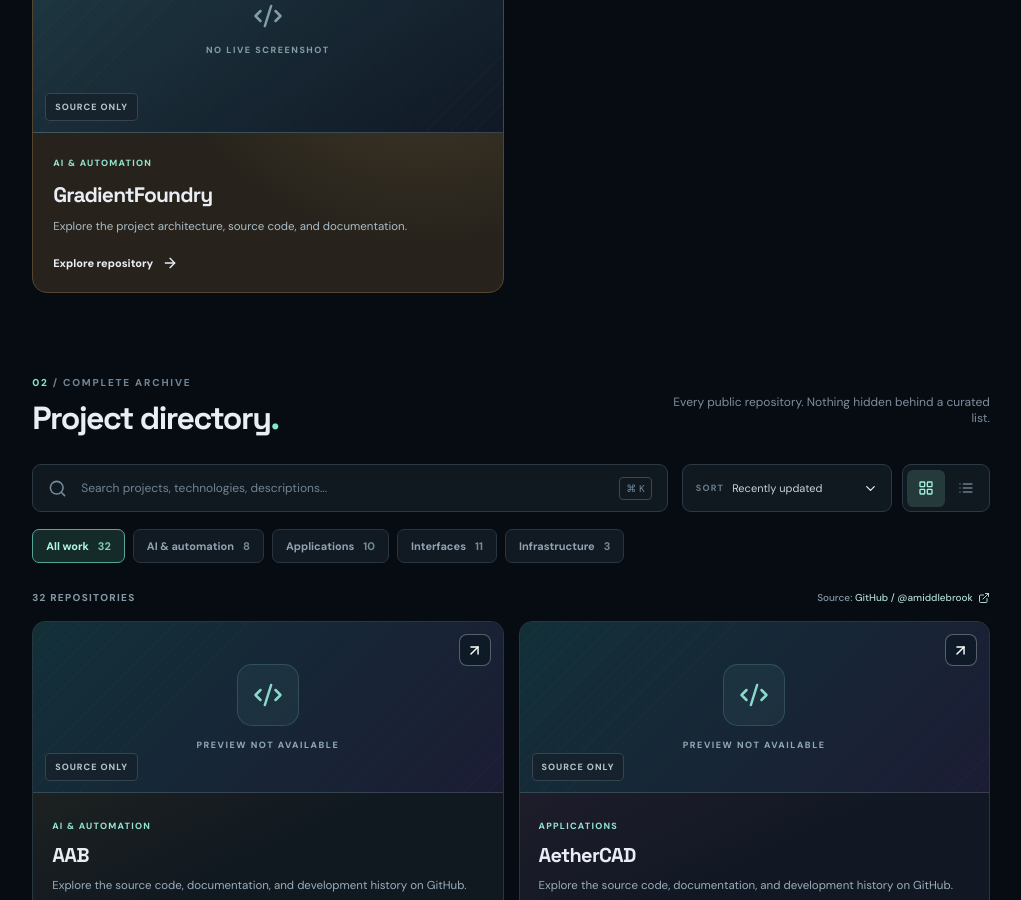
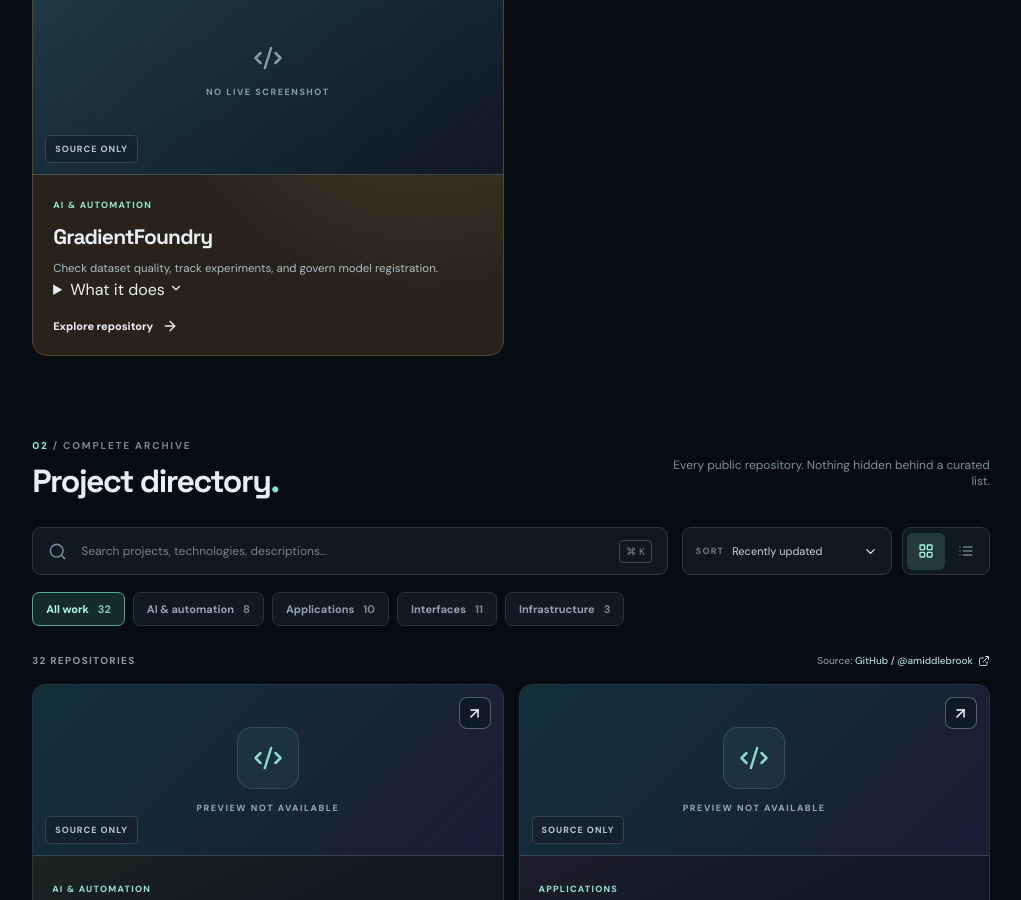
Before and after one commit to amiddlebrook/NorthStarSoftware, a React (Vite) app: page / in a window 1280 px wide. Shown: the part 1900-2800 px from the top of the page, without its empty margins (244-1265 px from the left). Built offline with nearby package versions, Linux system fonts and the light colour scheme.

Commit message:
Show curated summaries and expandable capabilities in portfolio thumbnails

```diff
--- a/App.tsx
+++ b/App.tsx
@@ -5,6 +5,7 @@ import {
   Menu, Search, Sparkles, Star, X
 } from 'lucide-react';
 import './styles.css';
+import { projectSummaries } from './projectSummaries';
 
 type Repo = {
   name: string;
@@ -63,10 +64,19 @@ function getMonogram(name: string) {
 function getColor(name: string): number {
   return [...name].reduce((x, c) => x + c.charCodeAt(0), 0) % 6;
 }
+function getProjectSummary(repo: Repo) {
+  const curated = projectSummaries[repo.name];
+  return {
+    short: curated?.short || repo.description?.trim() || 'Explore this project’s source code, documentation, and architecture.',
+    overview: curated?.overview || null
+  };
+}
+
 function ProjectCard({ repo, compact = false }: { repo: Repo; compact?: boolean }) {
   const live = cleanUrl(repo.live_url);
   const primary = live || repo.html_url;
   const category = categoryFor(repo);
+  const summary = getProjectSummary(repo);
   return (
     <article className={'project-card shade-' + getColor(repo.name) + (compact ? ' compact-card' : '')}>
       <a className="card-hitarea" href={primary} target="_blank" rel="noopener noreferrer" aria-label={live ? 'Open live app ' + repo.name : 'View repository for ' + repo.name} />
@@ -80,7 +90,8 @@ function ProjectCard({ repo, compact = false }: { repo: Repo; compact?: boolean
       <div className="card-body">
         <span className="eyebrow">{category}{repo.archived ? ' · Archived' : ''}</span>
         <h3>{repo.name.replace(/_/g, ' ')}</h3>
-        <p>{repo.description?.trim() || 'Explore the source code, documentation, and development history on GitHub.'}</p>
+        <p className="project-summary">{summary.short}</p>
+        {summary.overview && <details className="project-details"><summary>What it does <ChevronDown size={14}/></summary><p>{summary.overview}</p></details>}
       </div>
       <div className="card-bottom">
         <span className="card-meta"><span className="language-dot" />{repo.language || 'Repository'}</span>
@@ -140,7 +151,7 @@ function App() {
     const term = query.trim().toLowerCase();
     const items = repos.filter(r =>
       (category === 'All work' || categoryFor(r) === category) &&
-      (!term || [r.name, r.description || '', r.language || '', ...r.topics, categoryFor(r)].join(' ').toLowerCase().includes(term))
+      (!term || [r.name, r.description || '', projectSummaries[r.name]?.short || '', projectSummaries[r.name]?.overview || '', r.language || '', ...r.topics, categoryFor(r)].join(' ').toLowerCase().includes(term))
     );
     return items.sort((a, b) => {
       if (sort === 'name') return a.name.localeCompare(b.name);
@@ -232,7 +243,7 @@ function App() {
                       {repo.preview_image ? <img src={repo.preview_image} alt={'Actual preview of ' + repo.name} loading="lazy" decoding="async" /> : <div className="featured-empty"><Code2 size={30}/><span>NO LIVE SCREENSHOT</span></div>}
                       <span className={'preview-badge ' + (live ? 'live-badge' : '')}>{live ? 'LIVE APP' : repo.preview_image ? 'REPOSITORY MEDIA' : 'SOURCE ONLY'}</span>
                     </div>
-                    <div className="featured-information"><span className="eyebrow">AI & AUTOMATION</span><h3>{repo.name}</h3><p>{repo.description || 'Explore the project architecture, source code, and documentation.'}</p></div>
+                    <div className="featured-information"><span className="eyebrow">AI & AUTOMATION</span><h3>{repo.name}</h3><p className="project-summary">{getProjectSummary(repo).short}</p>{getProjectSummary(repo).overview && <details className="project-details"><summary>What it does <ChevronDown size={14}/></summary><p>{getProjectSummary(repo).overview}</p></details>}</div>
                     <span className="featured-link">{live ? 'Launch app' : 'Explore repository'} <ArrowRight size={16}/></span>
                   </article>;
                 })}
```
